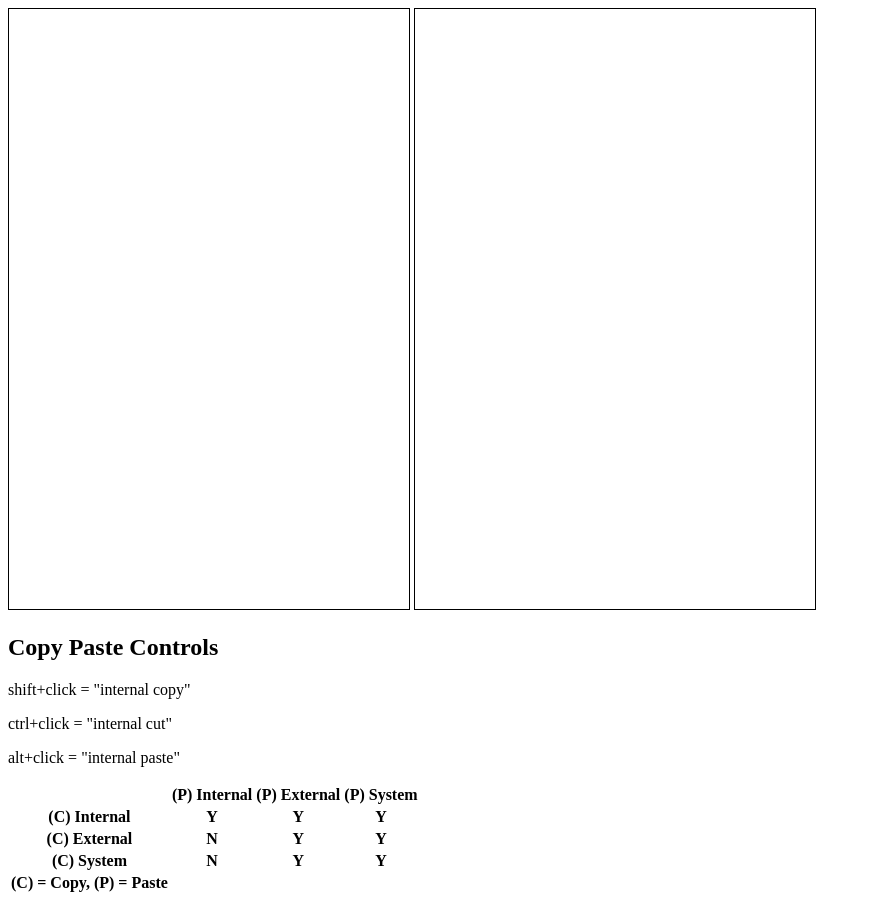
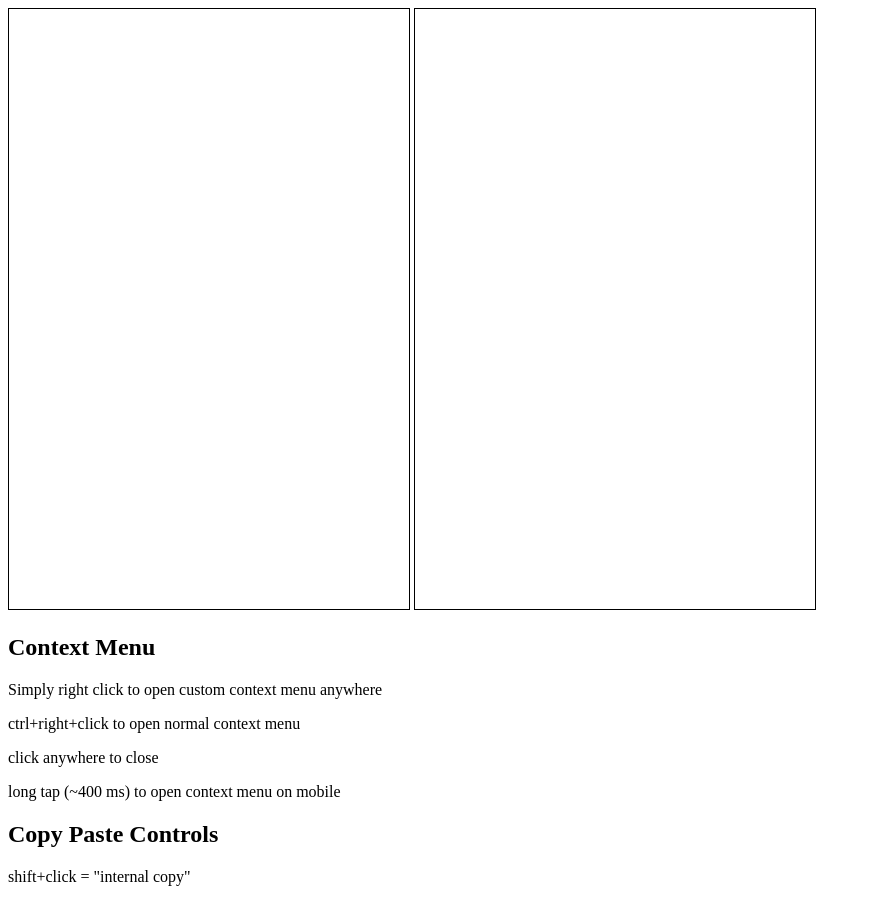
Before and after one commit to Ha1fDead/InteractionPrototype, a plain HTML site: page index.html in a window 1280 px wide. Shown: the top 898 px of the page, without its empty margins (0-871 px from the left). Drawn offline with Linux system fonts and the light colour scheme; a script that the page names is missing.

Commit message:
added instructions for context menu

```diff
--- a/index.html
+++ b/index.html
@@ -11,6 +11,13 @@
 			<!-- How do I do this without specifying draggable?? -->
 			<canvas id="prototypeCanvas1" draggable="true" tabindex="0" width="400" height="600" style="border: 1px solid black"></canvas>
 			<canvas id="prototypeCanvas2" draggable="true" tabindex="0" width="400" height="600" style="border: 1px solid black"></canvas>
+			<div>
+				<h2>Context Menu</h2>
+				<p>Simply right click to open custom context menu anywhere</p>
+				<p>ctrl+right+click to open normal context menu</p>
+				<p>click anywhere to close</p>
+				<p>long tap (~400 ms) to open context menu on mobile</p>
+			</div>
 			<div>
 				<h2>Copy Paste Controls</h2>
 				<p>shift+click = "internal copy"</p>
```
